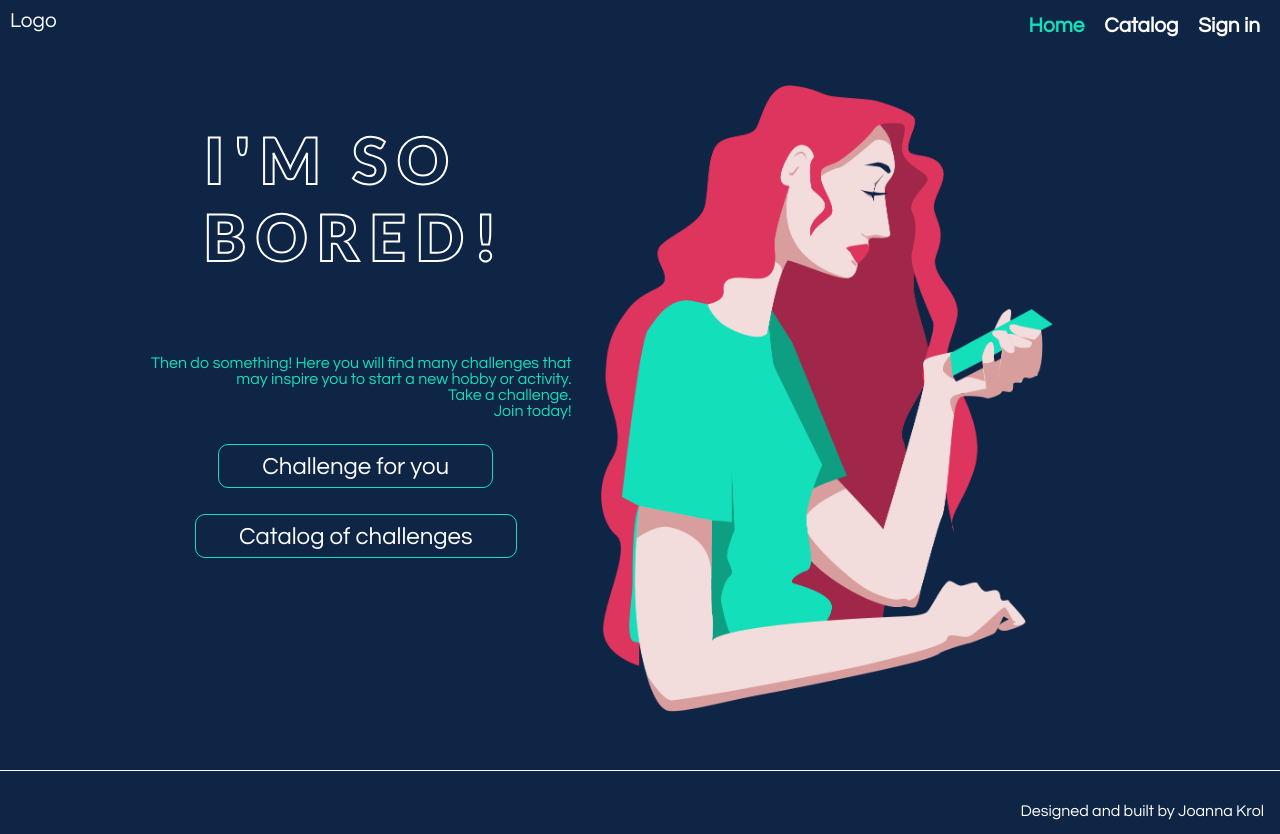
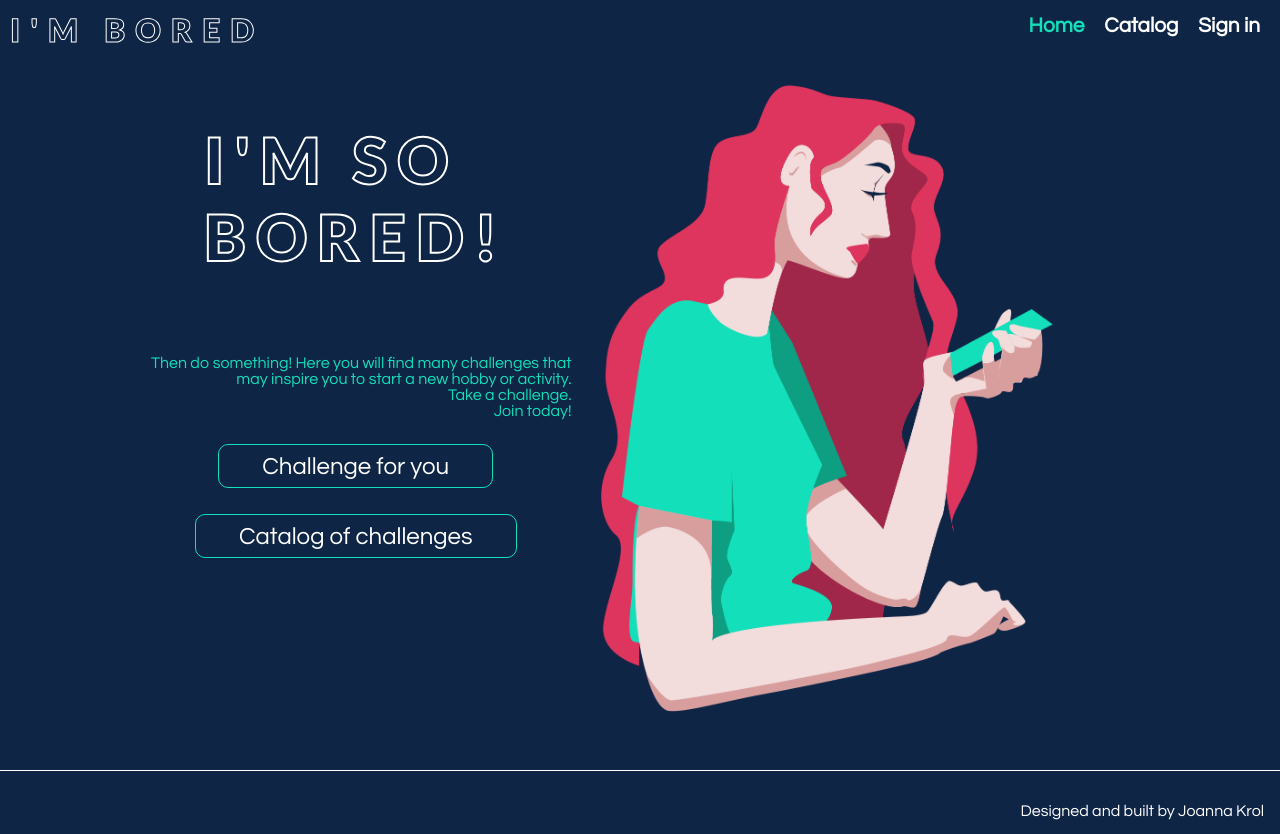
Before and after one commit to joannabkrol/i-m-bored, a React (Create React App) app: page / in a window 1280 px wide. Built offline with nearby package versions, Linux system fonts and the light colour scheme.

Commit message:
Added logo

```diff
--- /dev/null
+++ b/src/Components/Navigation/Logo/Logo.js
@@ -0,0 +1,8 @@
+import React from 'react';
+import classes from './Logo.module.css';
+
+const logo = () => (
+    <div><p className={classes.logo}>I'M BORED</p></div>
+);
+
+export default logo;
--- /dev/null
+++ b/src/Components/Navigation/Logo/Logo.module.css
@@ -0,0 +1,8 @@
+.logo {
+    font-family: 'Lato', sans-serif;
+    font-size: 2rem;
+    -webkit-text-stroke: 1px white;
+    color: #0F2546;
+    letter-spacing: 10px;
+    margin: 0;
+}
--- a/src/Components/Navigation/SideDrawer/SideDrawer.js
+++ b/src/Components/Navigation/SideDrawer/SideDrawer.js
@@ -3,6 +3,7 @@ import NavigationItems from '../NavigationItems/NavigationItems';
 import classes from './SideDrawer.module.css';
 import Backdrop from '../../UI/Backdrop/Backdrop';
 import CloseButton from '../../UI/CloseButton/CloseButton';
+import Logo from '../Logo/Logo';
 
 const sideDrawer = (props) => {
     let activeClasses = [classes.SideDrawer, classes.Close];
@@ -14,7 +15,7 @@ const sideDrawer = (props) => {
         <React.Fragment>
         <Backdrop show={props.open} clicked={props.close}/>
             <div className={activeClasses.join(' ')}>
-                <div className={classes.Logo}>Logo</div>
+                <div className={classes.Logo}><Logo/></div>
                 <nav>
                     <NavigationItems clicked={props.close}
                         isAuthenticated={props.isAuth}
--- a/src/Components/Navigation/Toolbar.js
+++ b/src/Components/Navigation/Toolbar.js
@@ -2,13 +2,12 @@ import React from 'react';
 import classes from './Toolbar.module.css';
 import Hamburger from './SideDrawer/Hamburger/Hamburger';
 import NavigationItems from './NavigationItems/NavigationItems';
+import Logo from './Logo/Logo';
 
 const Navigation = (props) => {
     return (
             <header className={classes.Header}>
-                <div>
-                    Logo
-                </div>
+                <Logo/>
                 <nav className={classes.DesktopOnly}>
                     <NavigationItems
                         isAuthenticated={props.isAuth}
```
Also changed, not shown: src/Components/Navigation/Toolbar.module.css (line endings or trailing spaces).
